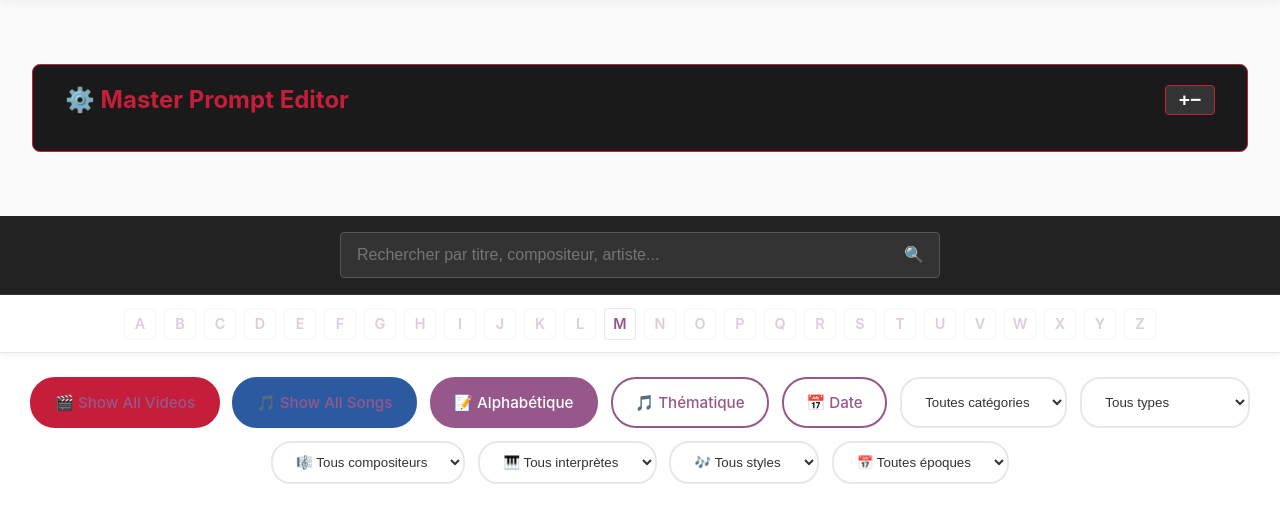
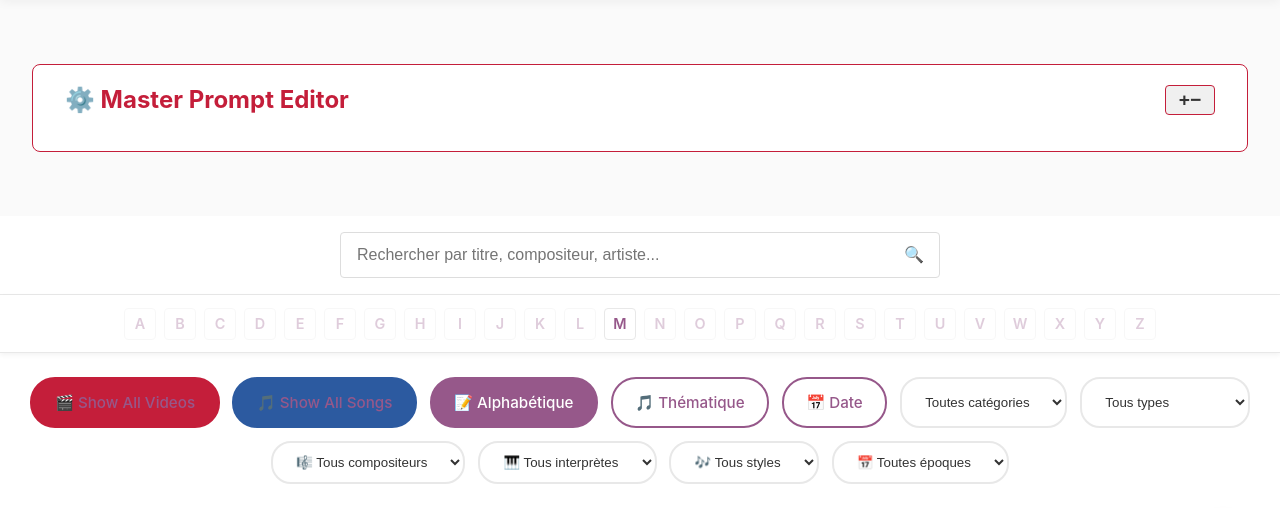
Before and after one commit to ColinusM/Piano-Jazz-Concept, a Flask app: page / in a window 1280 px wide. Shown: the part 204-712 px from the top of the page. Run offline with Flask 3, Linux system fonts and the light colour scheme; data comes from the database, SQL or seed files in the repository.

Commit message:
Change Master Prompt Editor and search bar backgrounds from black to white
- Master Prompt Editor: #1a1a1a → #fff
- Search bar: #222 → #fff with light border (#e8e8e8)
- Search input: #333 → #fff with dark text (#333) and light border (#ddd)
- Minimize button: #333 → #f0f0f0 with dark text (#333)

Improves readability and matches the site's light theme aesthetic.

🤖 Generated with [Claude Code](https://claude.com/claude-code)

Co-Authored-By: Claude <noreply@anthropic.com>

```diff
--- a/templates/index.html
+++ b/templates/index.html
@@ -327,7 +327,7 @@
         }
 
         .prompt-editor-section {
-            background: #1a1a1a;
+            background: #fff;
             padding: 2rem;
             margin: 2rem 0;
             border-radius: 8px;
@@ -354,8 +354,8 @@
         }
 
         .minimize-btn {
-            background: #333;
-            color: #fff;
+            background: #f0f0f0;
+            color: #333;
             border: 1px solid #c41e3a;
             padding: 0.3rem 0.8rem;
             border-radius: 4px;
@@ -433,9 +433,9 @@
         }
 
         .search-bar {
-            background: #222;
+            background: #fff;
             padding: 1rem 2rem;
-            border-bottom: 1px solid #333;
+            border-bottom: 1px solid #e8e8e8;
         }
 
         .search-container {
@@ -447,9 +447,9 @@
         .search-input {
             width: 100%;
             padding: 0.8rem 2.5rem 0.8rem 1rem;
-            background: #333;
-            color: #fff;
-            border: 1px solid #555;
+            background: #fff;
+            color: #333;
+            border: 1px solid #ddd;
             border-radius: 4px;
             font-size: 1rem;
         }
```
